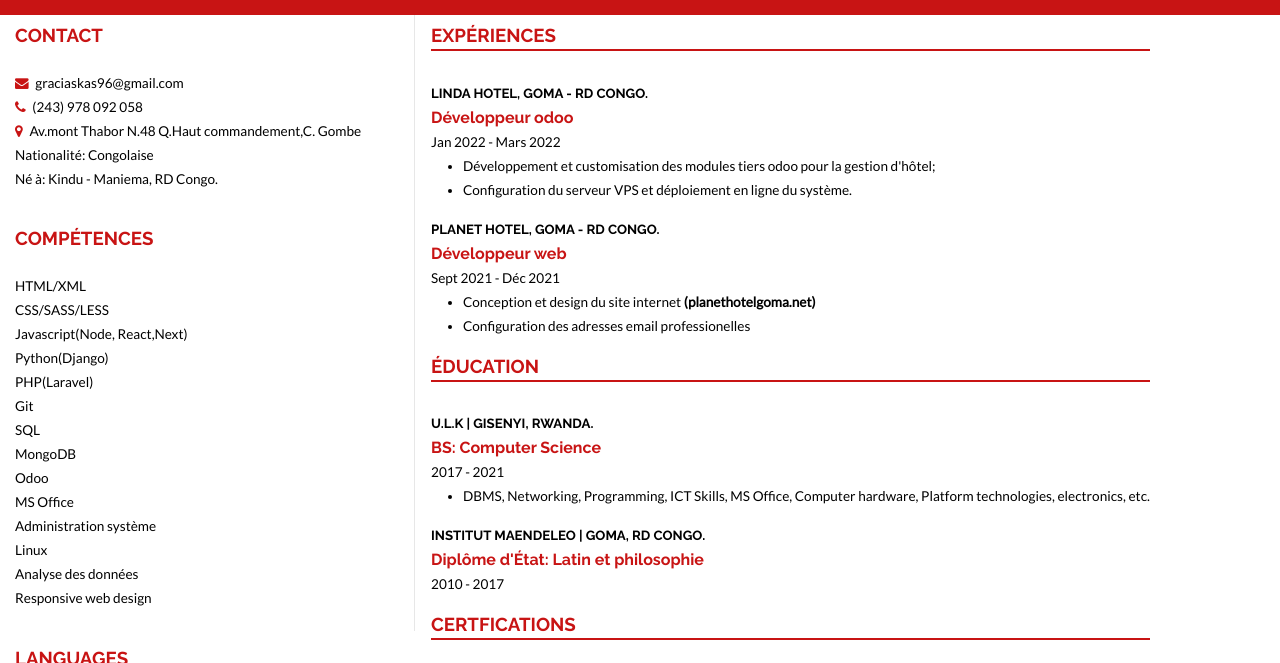
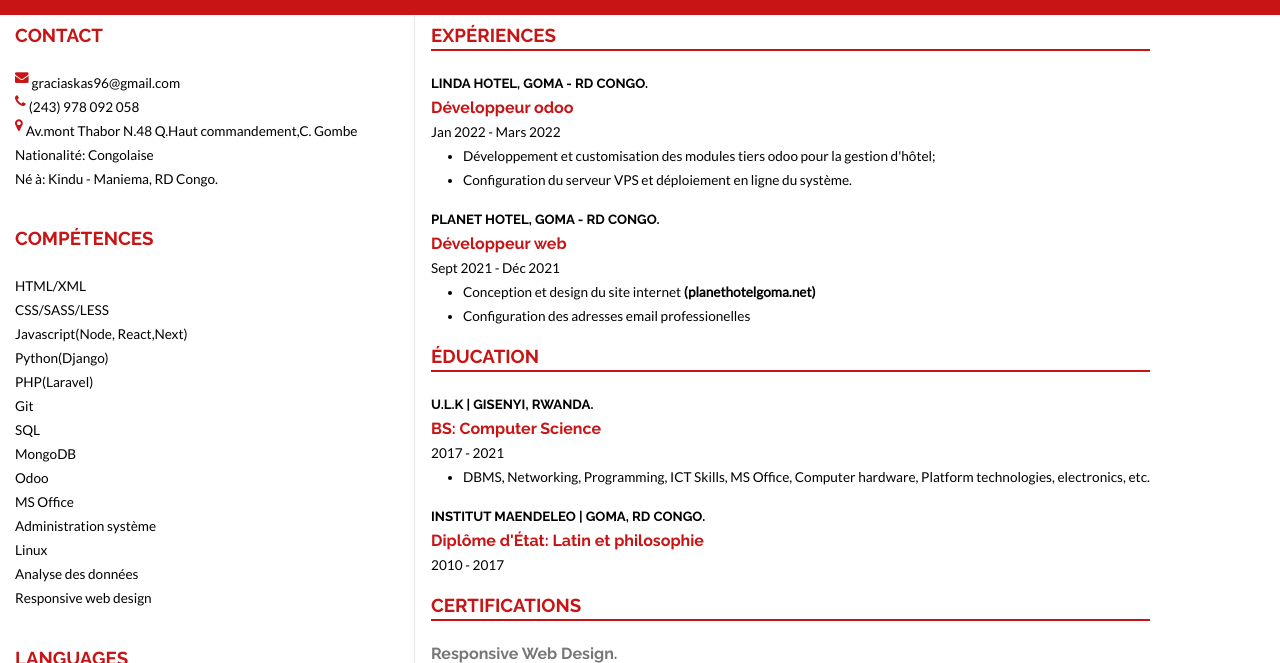
Before and after one commit to graciaskas/myresume, a plain HTML site: page index.html in a window 1280 px wide. Shown: the part 134-797 px from the top of the page. Drawn offline with Linux system fonts and the light colour scheme.

Commit message:
Update some mistakes

```diff
--- a/css/main.css
+++ b/css/main.css
@@ -22,7 +22,8 @@ p,li {
 }
 span {
     color: rgb(200, 20, 20) !important;
-    margin-right: 4px;
+    margin-right: 3px;
+    font-size: 0.8rem;
 }
 header {
     background: rgb(200, 20, 20);
@@ -57,6 +58,10 @@ main {
 .left_block {
     margin-bottom: 2.2rem;
 }
+.left_block p {
+    display: flex;
+    align-items: flex-start;
+}
 .left_block h3{
     margin-bottom: 1.5rem;
 }
@@ -67,7 +72,6 @@ main {
 .side_left {
     width: 32%;
     border-right: 1px solid rgb(20, 20, 20,0.1);
-    height: 77vh;
     padding-right: 3px;
 }
 
@@ -78,15 +82,13 @@ main {
 .right_side .work {
     margin-bottom: 1rem;
 }
-.right_side .work span {
-    font-size: 0.82rem;
-}
+
 .right_side .work h4 {
     /* margin: 0.2rem 0; */
     color: rgb(200, 20, 20);
 }
 .right_side  h3 {
-    margin-bottom: 1.9rem;
+    margin-bottom: 1.3rem;
     border-bottom: 2px solid rgb(200, 20, 20) !important;
     display: block;
     padding-bottom: 2px;
--- a/index.html
+++ b/index.html
@@ -110,7 +110,7 @@
                         </div>
                     </div>
                     <div class="works">
-                        <h3 class="upper t-danger">CERTFICATIONS</h3>
+                        <h3 class="upper t-danger">CERTIFICATIONS</h3>
                         <div class="work">
                             <h4 class="t-dark">Responsive Web Design.</h4>
                             <p> Avril 2022 - FreeCodeCamp.org</p>
```
